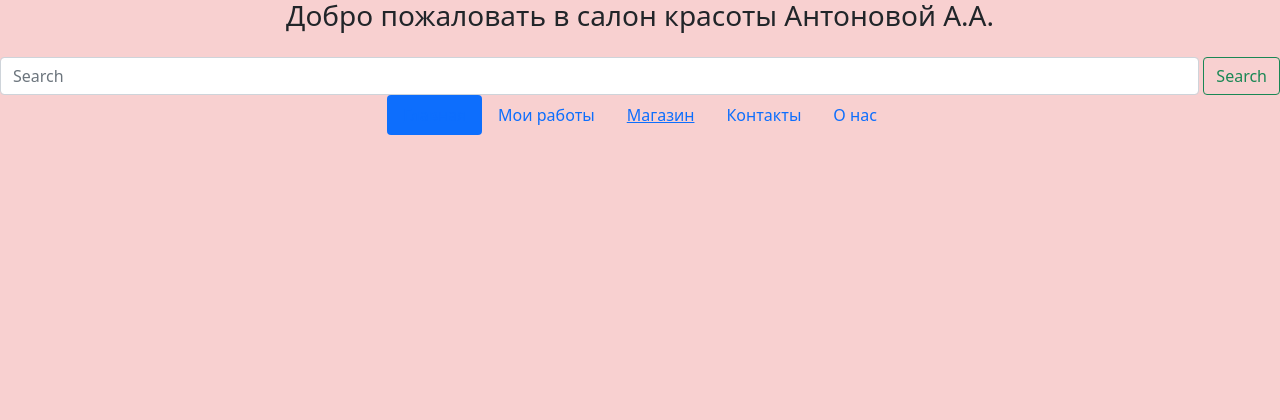
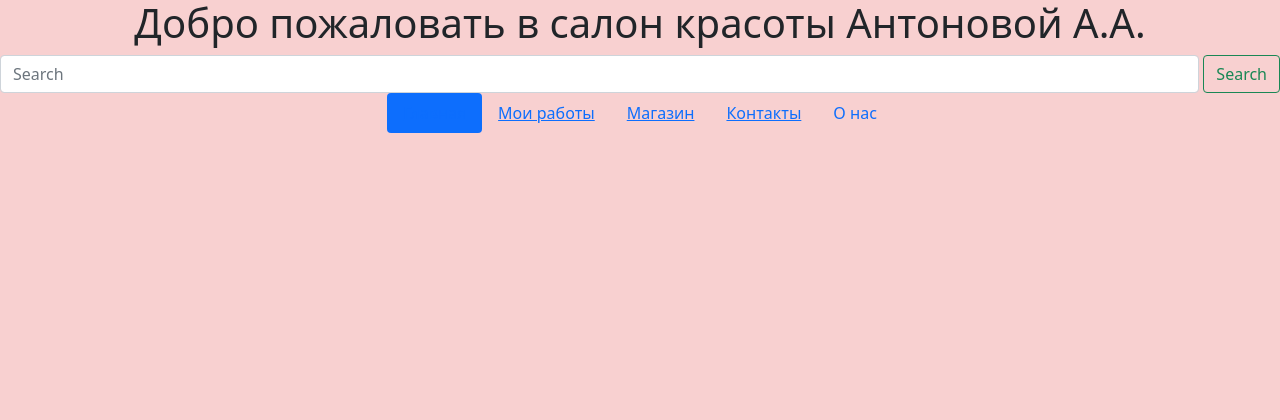
Before and after one commit to ExcellenceBest/Internetshop, a Django app: page / in a window 1280 px wide. Shown: the part 339-759 px from the top of the page. Run offline with Django 5.2, Linux system fonts and the light colour scheme; grey boxes are pictures that could not be loaded.

Commit message:
Настроена маршрутизация

```diff
--- a/base/templates/base.html
+++ b/base/templates/base.html
@@ -22,7 +22,7 @@
 
   <div>
 
-  <div class="d-flex justify-content-center"><h3><p>Добро пожаловать в салон красоты Антоновой А.А.</p></h3></div>
+  <div class="d-flex justify-content-center"><h1>Добро пожаловать в салон красоты Антоновой А.А.</h1></div>
 
   <form class="d-flex">
     <input class="form-control me-1" type="search" placeholder="Search" aria-label="Search">
@@ -31,16 +31,16 @@
   <div class="d-flex justify-content-center">
     <ul class="nav nav-pills mb-3" id="pills-tab" role="tablist">
       <li class="nav-item" role="presentation">
-        <button class="nav-link active"  href="http://127.0.0.1:8000/main/" id="pills-home-tab" data-bs-toggle="pill" data-bs-target="#pills-home"  type="button" role="tab" aria-controls="pills-home" aria-selected="true"><a href="http://127.0.0.1:8000/catalog/">Главная</a></button>
+        <button class="nav-link active" id="pills-home-tab" data-bs-toggle="pill" data-bs-target="#pills-home"  type="button" role="tab" aria-controls="pills-home" aria-selected="true"><a href="http://127.0.0.1:8000/main/">Главная</a></button>
       </li>
       <li class="nav-item" role="presentation">
-        <button class="nav-link" href="http://127.0.0.1:8000/catalog/" id="pills-profile-tab" data-bs-toggle="pill" data-bs-target="#pills-profile" type="button" role="tab" aria-controls="pills-profile" aria-selected="false">Мои работы</button>
+        <button class="nav-link"  id="pills-profile-tab" data-bs-toggle="pill" data-bs-target="#pills-profile" type="button" role="tab" aria-controls="pills-profile" aria-selected="false"><a href="http://127.0.0.1:8000/catalog/">Мои работы</a></button>
       </li>
       <li class="nav-item" role="presentation">
         <button class="nav-link" data-bs-toggle="pill" data-bs-target="#pills-contact" type="button" role="tab" aria-controls="pills-contact" aria-selected="false"><a href="http://127.0.0.1:8000/basket/">Магазин</a></button>
       </li>
       <li class="nav-item" role="presentation">
-        <button class="nav-link" href="http://127.0.0.1:8000/contacts/" data-bs-toggle="pill" data-bs-target="#pills-contact" type="button" role="tab"  aria-controls="pills-contact" aria-selected="false">Контакты</button>
+        <button class="nav-link" data-bs-toggle="pill" data-bs-target="#pills-contact" type="button" role="tab"  aria-controls="pills-contact" aria-selected="false"><a href="http://127.0.0.1:8000/contacts/">Контакты</a></button>
       </li>
       <li class="nav-item" role="presentation">
         <button class="nav-link" id="pills-contact-tab" data-bs-toggle="pill" data-bs-target="#pills-contact" type="button" role="tab" aria-controls="pills-contact" aria-selected="false">О нас</button>
@@ -59,8 +59,6 @@
             {% block headercontent %}
                 <div>
 
-                <h1> Базовый шаблонxbr </h1>
-                <p> Описание </p>
 
             </div>
             {% endblock %}
--- a/main/templates/home.html
+++ b/main/templates/home.html
@@ -6,10 +6,6 @@
     <link href="{% static 'styles/book_style.css' %}" rel="stylesheet">
 {% endblock %}
 
-{% block headercontent %}
-
-{% endblock %}
-
 {% block content %}
 
 
```
